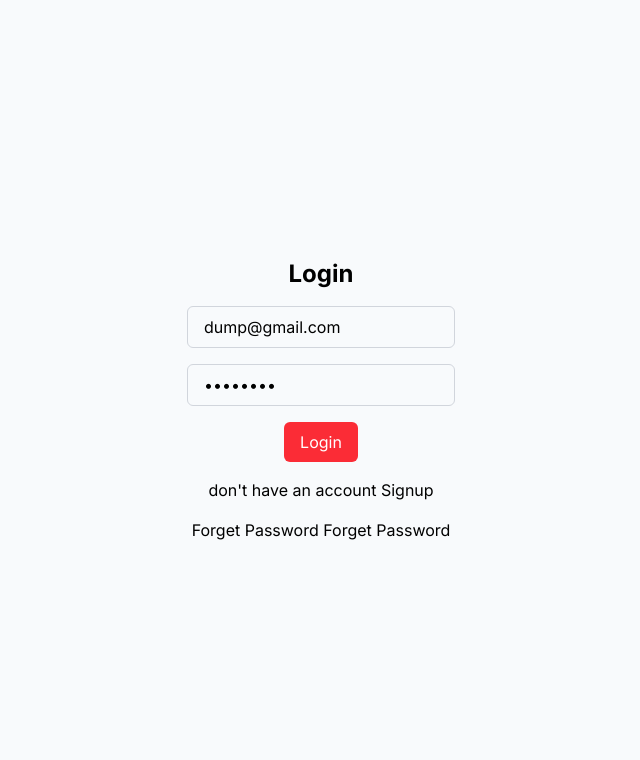
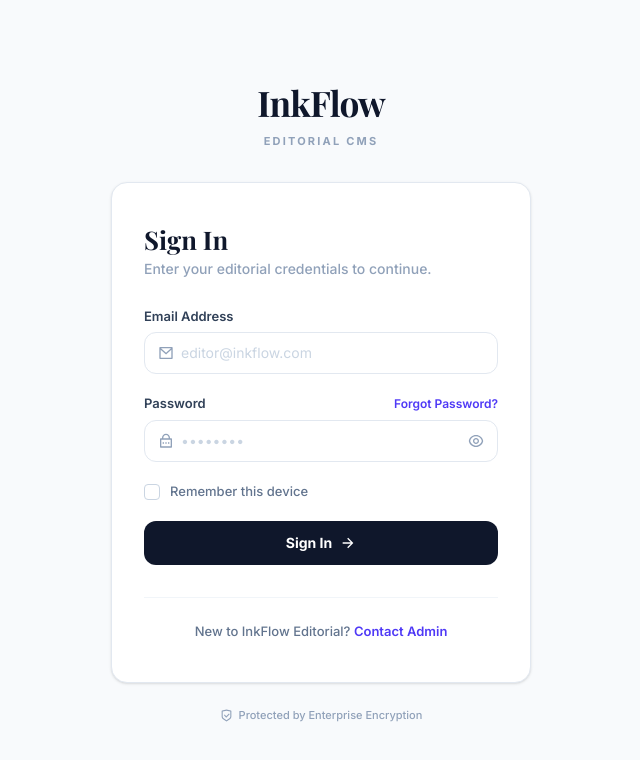
Before and after one commit to ayushi-309/InkFlow, a React (Vite) app in the folder frontend/: page /login in a window 1280 px wide. Shown: the top 760 px of the page, without its empty margins (319-959 px from the left). Built offline with nearby package versions, Linux system fonts and the light colour scheme; no server answers; a web font is replaced by a local one.

Commit message:
created Login page UI

```diff
--- a/frontend/src/hooks/CustomLoginHook.jsx
+++ b/frontend/src/hooks/CustomLoginHook.jsx
@@ -15,7 +15,7 @@ const AuthProvider = ({ children }) => {
     })
       .then((res) => res.json())
       .then(json => {
-        if (json.id === 1)
+        if (json.id !== 1)
           setIsUserLogin(true)
         else
           setIsUserLogin(false)
--- a/frontend/src/pages/Authentication/Auth Pages/Login.jsx
+++ b/frontend/src/pages/Authentication/Auth Pages/Login.jsx
@@ -1,41 +1,229 @@
+import { useState } from "react";
 import { Link, useNavigate } from "react-router-dom";
 import { useAuth } from "../../../hooks/CustomLoginHook.jsx";
+import {
+  RiMailLine,
+  RiLockPasswordLine,
+  RiEyeLine,
+  RiEyeOffLine,
+  RiArrowRightLine,
+  RiShieldCheckLine,
+} from "@remixicon/react";
 
 const Login = () => {
   const navigate = useNavigate();
   const { toggleLoginUser } = useAuth();
 
-  const handleLogin = () => {
+  const [email, setEmail] = useState("");
+  const [password, setPassword] = useState("");
+  const [showPassword, setShowPassword] = useState(false);
+  const [rememberMe, setRememberMe] = useState(false);
+  const [isSubmitting, setIsSubmitting] = useState(false);
+  const [error, setError] = useState("");
+
+  const handleLogin = async (e) => {
+    e.preventDefault();
+    setError("");
+
+    if (!email || !password) {
+      setError("Please fill in all fields.");
+      return;
+    }
+
+    setIsSubmitting(true);
+
+    // Simulate a short async delay (replace with real API call)
+    await new Promise((res) => setTimeout(res, 800));
+
     toggleLoginUser();
     navigate("/dashboard");
   };
 
   return (
-    <div className="flex flex-col gap-4 items-center justify-center h-screen bg-slate-50">
-      <h1 className="text-2xl font-bold">Login</h1>
+    <div className="min-h-screen bg-slate-50 flex flex-col items-center justify-center px-4">
+
+      {/* ── Brand ── */}
+      <div className="text-center mb-8">
+        <Link
+          to="/"
+          className="font-serif font-bold text-[2.2rem] tracking-tight text-slate-900 hover:opacity-80 transition-opacity select-none"
+        >
+          InkFlow
+        </Link>
+        <p className="text-[11px] font-bold tracking-[0.2em] uppercase text-slate-400 mt-1">
+          Editorial CMS
+        </p>
+      </div>
+
+      {/* ── Card ── */}
+      <div className="w-full max-w-[420px] bg-white border border-slate-200 rounded-2xl shadow-sm px-8 py-10">
+
+        {/* Card heading */}
+        <div className="mb-7">
+          <h1 className="font-serif text-[1.6rem] font-bold text-slate-900 leading-tight">
+            Sign In
+          </h1>
+          <p className="text-slate-400 text-sm mt-1 font-medium">
+            Enter your editorial credentials to continue.
+          </p>
+        </div>
+
+        {/* Error banner */}
+        {error && (
+          <div className="mb-5 bg-red-50 border border-red-200 text-red-600 text-sm font-medium px-4 py-3 rounded-xl">
+            {error}
+          </div>
+        )}
+
+        <form onSubmit={handleLogin} className="space-y-5" noValidate>
+
+          {/* Email */}
+          <div>
+            <label
+              htmlFor="email"
+              className="block text-slate-700 text-[13px] font-semibold mb-1.5"
+            >
+              Email Address
+            </label>
+            <div className="relative">
+              <div className="absolute inset-y-0 left-3.5 flex items-center pointer-events-none">
+                <RiMailLine size={16} className="text-slate-400" />
+              </div>
               <input
-        defaultValue="dump@gmail.com"
-        className="border border-gray-300 px-4 py-2 rounded-md"
-        type="text"
-        placeholder="Email"
+                id="email"
+                type="email"
+                value={email}
+                onChange={(e) => setEmail(e.target.value)}
+                placeholder="editor@inkflow.com"
+                autoComplete="email"
+                className="w-full pl-9 pr-4 py-2.5 border border-slate-200 rounded-xl text-slate-800 text-sm placeholder:text-slate-300 bg-white outline-none focus:border-slate-400 focus:ring-2 focus:ring-slate-100 transition-all duration-200"
               />
+            </div>
+          </div>
+
+          {/* Password */}
+          <div>
+            <div className="flex items-center justify-between mb-1.5">
+              <label
+                htmlFor="password"
+                className="text-slate-700 text-[13px] font-semibold"
+              >
+                Password
+              </label>
+              <Link
+                to="/forget-password"
+                className="text-[12px] font-semibold text-indigo-600 hover:text-indigo-700 transition-colors"
+              >
+                Forgot Password?
+              </Link>
+            </div>
+            <div className="relative">
+              <div className="absolute inset-y-0 left-3.5 flex items-center pointer-events-none">
+                <RiLockPasswordLine size={16} className="text-slate-400" />
+              </div>
               <input
-        defaultValue="password"
-        className="border border-gray-300 px-4 py-2 rounded-md"
-        type="password"
-        placeholder="Password"
+                id="password"
+                type={showPassword ? "text" : "password"}
+                value={password}
+                onChange={(e) => setPassword(e.target.value)}
+                placeholder="••••••••"
+                autoComplete="current-password"
+                className="w-full pl-9 pr-11 py-2.5 border border-slate-200 rounded-xl text-slate-800 text-sm placeholder:text-slate-300 bg-white outline-none focus:border-slate-400 focus:ring-2 focus:ring-slate-100 transition-all duration-200"
               />
               <button
-        className="bg-red-500 text-white px-4 py-2 rounded-md"
-        onClick={handleLogin}
+                type="button"
+                onClick={() => setShowPassword((v) => !v)}
+                className="absolute inset-y-0 right-3.5 flex items-center text-slate-400 hover:text-slate-600 transition-colors"
+                aria-label={showPassword ? "Hide password" : "Show password"}
               >
-        Login
+                {showPassword ? (
+                  <RiEyeOffLine size={16} />
+                ) : (
+                  <RiEyeLine size={16} />
+                )}
               </button>
-      <p>
-        don't have an account <Link to={"/signup"}>Signup</Link>
+            </div>
+          </div>
+
+          {/* Remember me */}
+          <div className="flex items-center gap-2.5">
+            <button
+              type="button"
+              id="remember-me"
+              role="checkbox"
+              aria-checked={rememberMe}
+              onClick={() => setRememberMe((v) => !v)}
+              className={`w-4 h-4 rounded border flex items-center justify-center transition-all duration-150 flex-shrink-0 ${
+                rememberMe
+                  ? "bg-slate-900 border-slate-900"
+                  : "bg-white border-slate-300"
+              }`}
+            >
+              {rememberMe && (
+                <svg
+                  width="10"
+                  height="8"
+                  viewBox="0 0 10 8"
+                  fill="none"
+                  xmlns="http://www.w3.org/2000/svg"
+                >
+                  <path
+                    d="M1 3.5L3.5 6.5L9 1"
+                    stroke="white"
+                    strokeWidth="1.5"
+                    strokeLinecap="round"
+                    strokeLinejoin="round"
+                  />
+                </svg>
+              )}
+            </button>
+            <label
+              htmlFor="remember-me"
+              onClick={() => setRememberMe((v) => !v)}
+              className="text-slate-500 text-[13px] font-medium cursor-pointer select-none"
+            >
+              Remember this device
+            </label>
+          </div>
+
+          {/* Submit */}
+          <button
+            type="submit"
+            disabled={isSubmitting}
+            className="w-full bg-slate-900 hover:bg-slate-800 active:scale-[0.98] text-white text-sm font-bold py-3 rounded-xl flex items-center justify-center gap-2 transition-all duration-200 disabled:opacity-60 disabled:cursor-not-allowed mt-1"
+          >
+            {isSubmitting ? (
+              <>
+                <div className="w-4 h-4 border-2 border-white/30 border-t-white rounded-full animate-spin" />
+                Signing in…
+              </>
+            ) : (
+              <>
+                Sign In
+                <RiArrowRightLine size={16} />
+              </>
+            )}
+          </button>
+        </form>
+
+        {/* Divider */}
+        <div className="border-t border-slate-100 mt-8 pt-6 text-center">
+          <p className="text-slate-500 text-[13px] font-medium">
+            New to InkFlow Editorial?{" "}
+            <Link
+              to="/signup"
+              className="text-indigo-600 hover:text-indigo-700 font-semibold transition-colors"
+            >
+              Contact Admin
+            </Link>
           </p>
-      <p>
-        Forget Password <Link to={"/forget-password"}>Forget Password</Link>
+        </div>
+      </div>
+
+      {/* ── Security note ── */}
+      <p className="mt-6 flex items-center gap-1.5 text-slate-400 text-[11px] font-medium">
+        <RiShieldCheckLine size={13} />
+        Protected by Enterprise Encryption
       </p>
     </div>
   );
```
Lines whose indentation alone changed are shown as unchanged.
